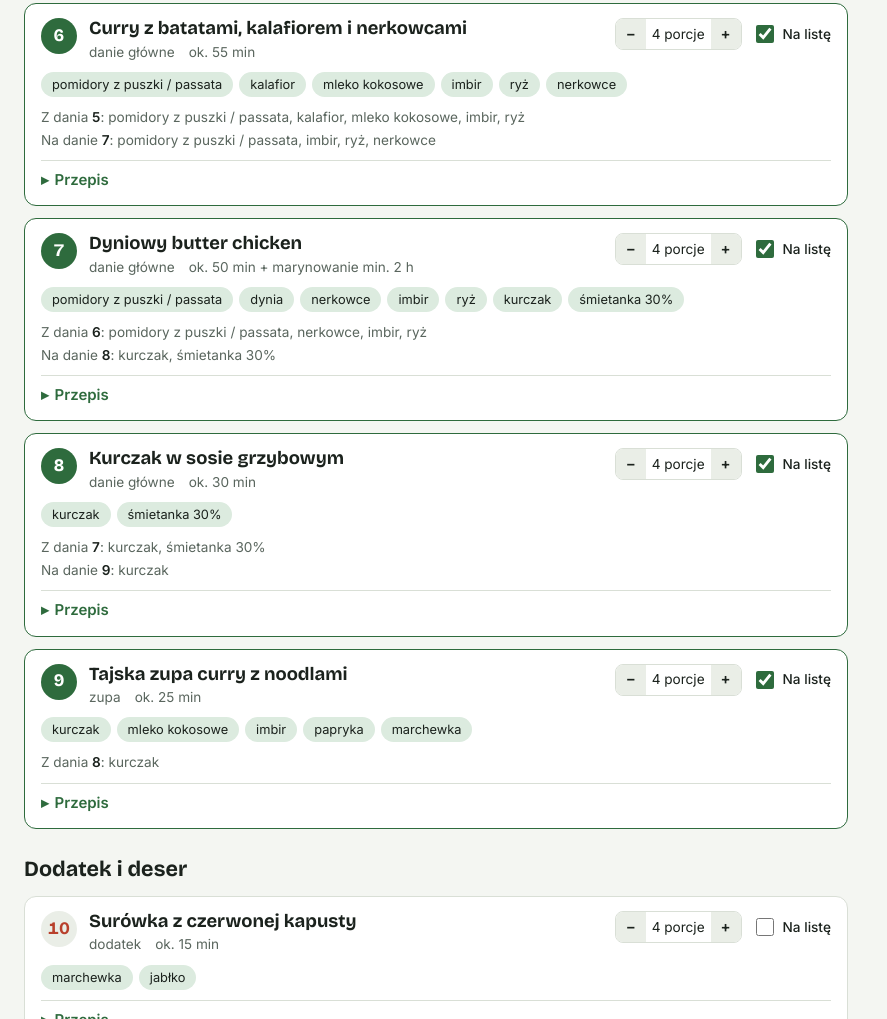
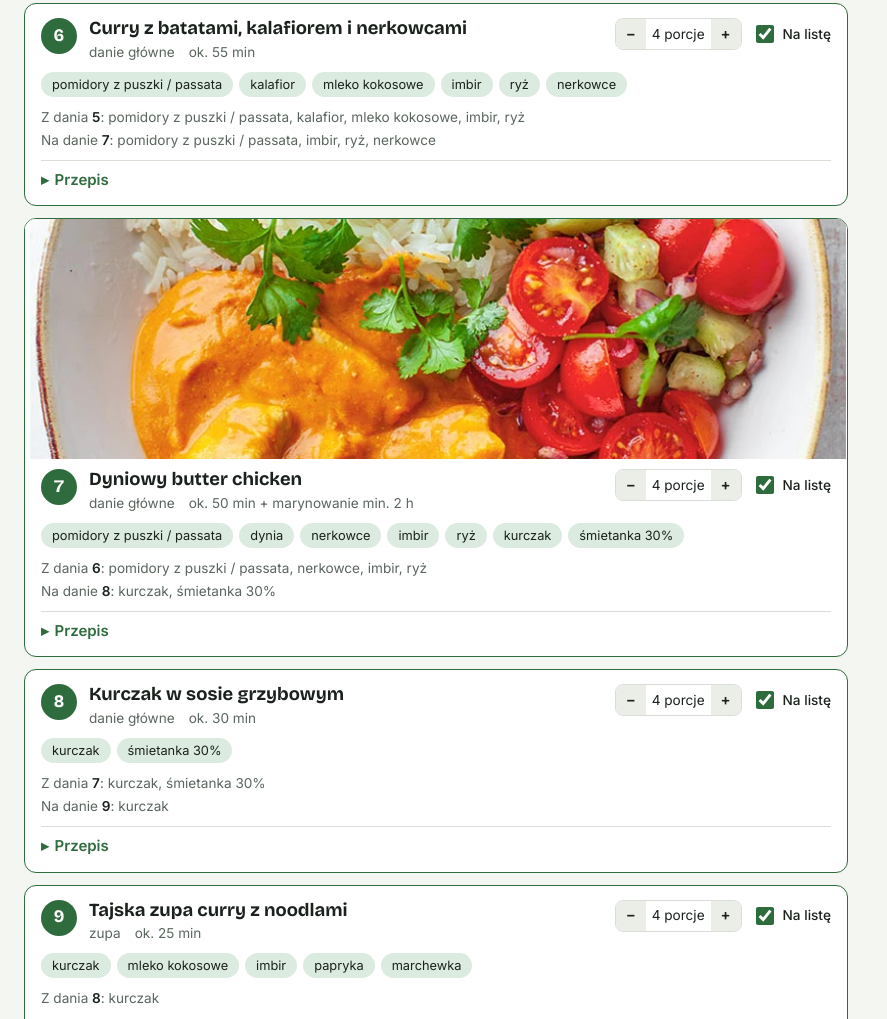
Before and after one commit to AgaMacko/cooking, a plain HTML site: page index.html in a window 1280 px wide. Shown: the part 2396-3415 px from the top of the page, without its empty margins (0-887 px from the left). Drawn offline with nearby package versions, Linux system fonts and the light colour scheme.

Commit message:
Add photo for pumpkin butter chicken
Co-Authored-By: Claude Opus 5.5 <noreply@anthropic.com>
Claude-Session: https://claude.ai/code/session_01VoYaeY9vfnF1fsPh1WUdb5

```diff
--- a/index.html
+++ b/index.html
@@ -581,7 +581,7 @@ const R = [
   },
 },
 {
-  id: "butter", type: "main", serv: 4, src: SRC + "dyniowy-butter-chicken",
+  id: "butter", type: "main", serv: 4, src: SRC + "dyniowy-butter-chicken", img: "img/butter.webp",
   name: N("Dyniowy butter chicken", "Kürbis-Butter-Chicken", "Pumpkin butter chicken"),
   time: N("ok. 50 min + marynowanie min. 2 h", "ca. 50 Min. + mind. 2 Std. Marinieren", "about 50 min + at least 2 h marinating"),
   tokens: ["tomato", "pumpkin", "cashews", "ginger", "rice", "chicken", "cream"],
```
Also changed, not shown: img/butter.webp (added).
